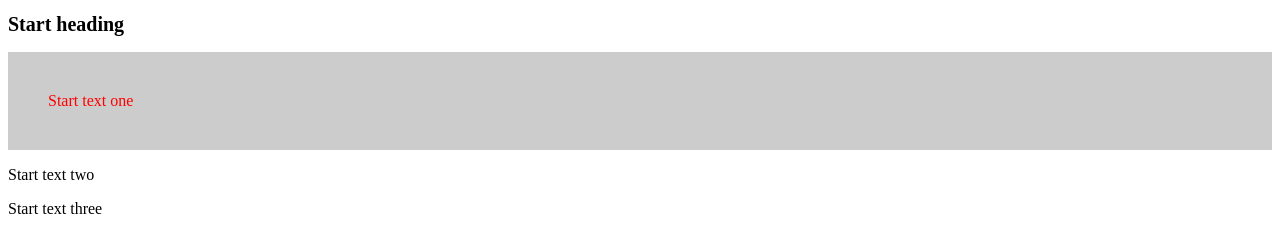
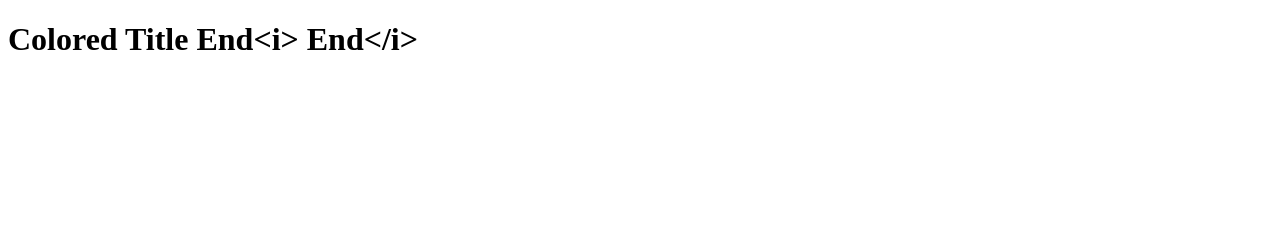
Before and after one commit to overkektus/js_lessons, a plain HTML site: page index.html in a window 1280 px wide. Drawn offline with Linux system fonts and the light colour scheme.

Commit message:
Text & HTML Content

```diff
--- a/index.html
+++ b/index.html
@@ -5,31 +5,21 @@
    <title>JS tutorial</title>
 </head>
 <body>
-   <h1 id="header">Start heading</h1>
-   <div class="container">
-      <p name="myP">Start text one</p>
-      <p>Start text two</p>
-      <p name="myP">Start text three</p>
-   </div>
+   <h1 id="header">Colored<span style="color:#fc4c4c;"> Title</span></h1>
    <script type="text/javascript">
-      console.log(document);
-      var paragraph = document.getElementsByTagName('p')[0];
-      paragraph.className = "anotherOne";
-      console.log(paragraph);
+      var el = document.getElementById('header');
 
-      var paragraph2 = document.getElementsByClassName('anotherOne')[0];
-      paragraph2.style.backgroundColor = "#ccc";
-      paragraph2.style.padding = "40px";
-      console.log(paragraph2);
+      // innerHTML
+      console.log(el.innerHTML);
+      el.innerHTML = el.innerHTML + '<i> End</i>';
 
-      var paragraph3 = document.getElementsByName('myP')[0];
-      paragraph3.style.color = "red";
+      // textContent
+      console.log(el.textContent);
+      el.textContent = el.textContent + '<i> End</i>';
+      console.log(el.textContent);
 
-      var header = document.getElementById('header');
-      header.style.fontSize = "20px";
+      // innerText
 
-      var element = document.querySelectorAll('.container > .anotherOne[name="myP"]');
-      console.log(element);
    </script>
 </body>
 </html>
```
